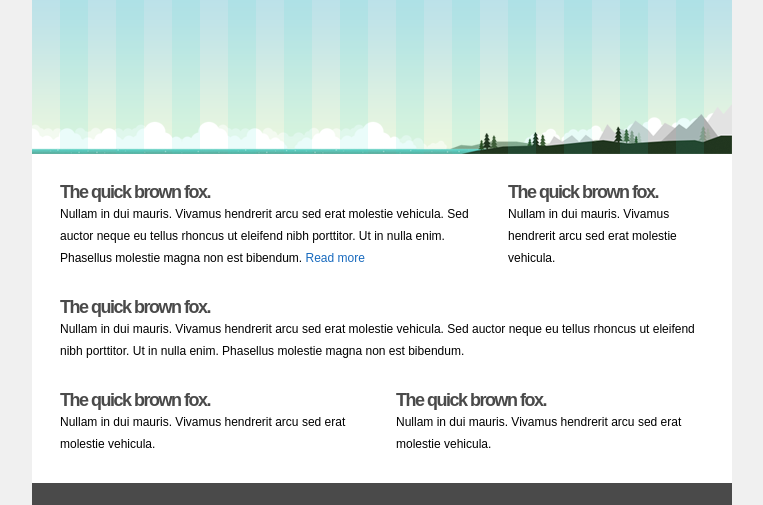
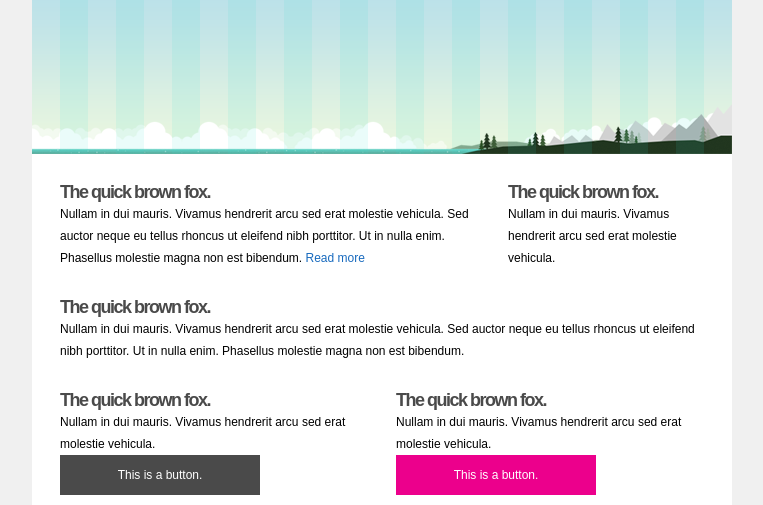
Before and after one commit to englishtown/email_templates, a plain HTML site: page index.html in a window 1280 px wide. Shown: the part 56-561 px from the top of the page, without its empty margins (258-1021 px from the left). Drawn offline with Linux system fonts and the light colour scheme.

Commit message:
Added simple buttons

```diff
--- a/index.html
+++ b/index.html
@@ -101,6 +101,8 @@
 		font-size:11px;
 		line-height:16px;
 	}
+
+	/* btns */
 
 
 	/* typography */
@@ -237,11 +239,29 @@
                                     <td class="col6">
                                         <h4>The quick brown fox.</h4>
                                         <p>Nullam in dui mauris. Vivamus hendrerit arcu sed erat molestie vehicula.</p>
+                                        <!-- btn -->
+                                        <table cellspacing="0" cellpadding="0">
+                                        	<tr>
+												<td align="center" width="200" height="40" bgcolor="#4a4a4a" style="color: #ffffff; display: block;">
+													<a href="#" style="color: #ffffff; font-size:12px; font-weight: normal; font-family: Arial, Helvetica, sans-serif; text-decoration: none; line-height:40px; width:100%; display:inline-block">This is a button.</a>
+												</td>
+											</tr>
+										</table>
+                                        <!-- btn -->
                                     </td>
                                     <td class="col1">&nbsp;</td>
                                     <td class="col6">
                                         <h4>The quick brown fox.</h4>
                                         <p>Nullam in dui mauris. Vivamus hendrerit arcu sed erat molestie vehicula.</p>
+                                        <!-- btn -->
+                                        <table cellspacing="0" cellpadding="0">
+                                        	<tr>
+												<td align="center" width="200" height="40" bgcolor="#ec008c" style="color: #ffffff; display: block;">
+													<a href="#" style="color: #ffffff; font-size:12px; font-weight: normal; font-family: Arial, Helvetica, sans-serif; text-decoration: none; line-height:40px; width:100%; display:inline-block">This is a button.</a>
+												</td>
+											</tr>
+										</table>
+                                        <!-- btn -->
                                     </td>
                                 </tr>
                             </table>
```
